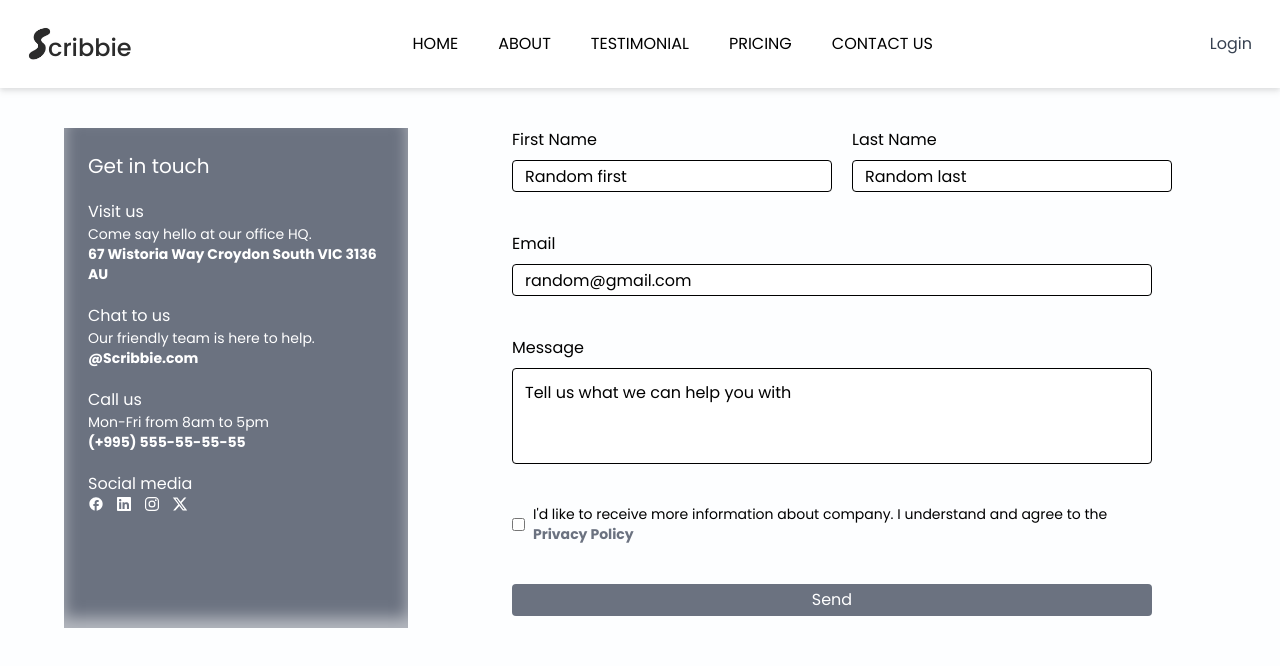
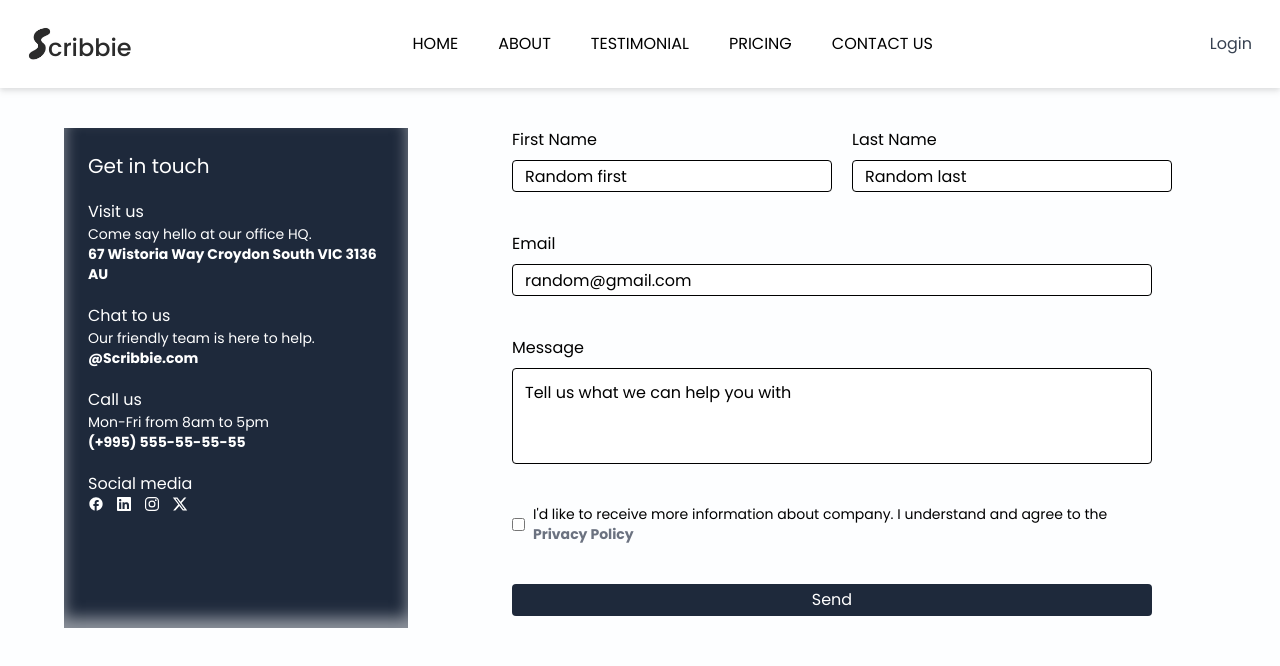
Before and after one commit to Scribbie-Notes/notes-app, a React (Vite) app in the folder frontend/: page /contact-us in a window 1280 px wide. Shown: the top 666 px of the page. Built offline with nearby package versions, Linux system fonts and the light colour scheme; no server answers.

Commit message:
Update Contact.jsx

```diff
--- a/frontend/src/components/Contact/Contact.jsx
+++ b/frontend/src/components/Contact/Contact.jsx
@@ -12,7 +12,7 @@ const Contact = () => {
     <div>
       <Navbar userInfo={user} />
       <div className="contact-section  flex px-16 gap-x-10 py-10 h-[580px]">
-        <div className="w-2/6 bg-gray-500  p-6 text-white flex  flex-col gap-y-5  shadow-[inset_0_-10px_15px_0_rgba(255,255,255,0.5)]">
+        <div className="w-2/6 bg-slate-800  p-6 text-white flex  flex-col gap-y-5  shadow-[inset_0_-10px_15px_0_rgba(255,255,255,0.5)]">
           <h1 className="text-xl">Get in touch</h1>
           <div>
             <h1>Visit us</h1>
@@ -104,7 +104,7 @@ const Contact = () => {
             <input
               type="submit"
               value="Send"
-              className="bg-gray-500 text-white rounded cursor-pointer h-8"
+              className="bg-slate-800 text-white rounded cursor-pointer h-8"
             />
           </form>
         </div>
```
